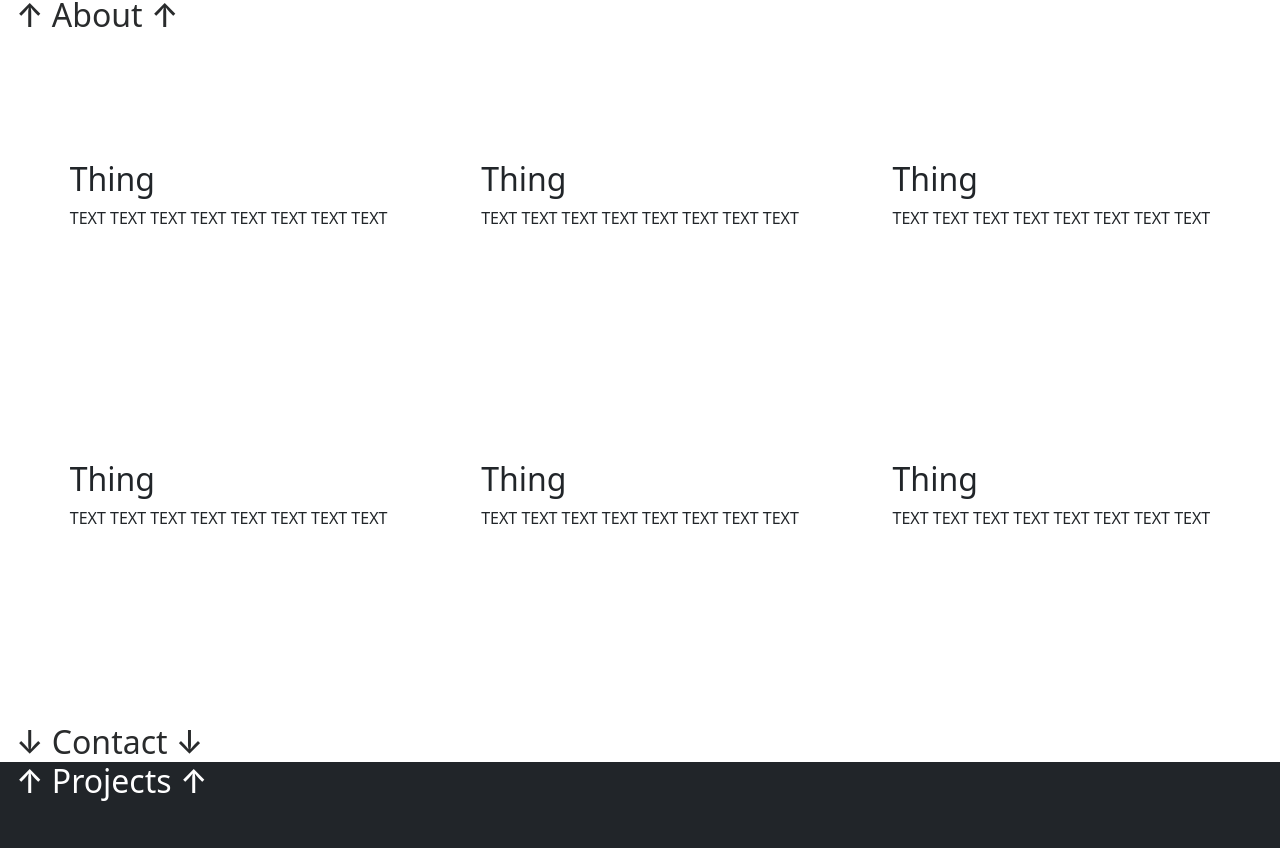
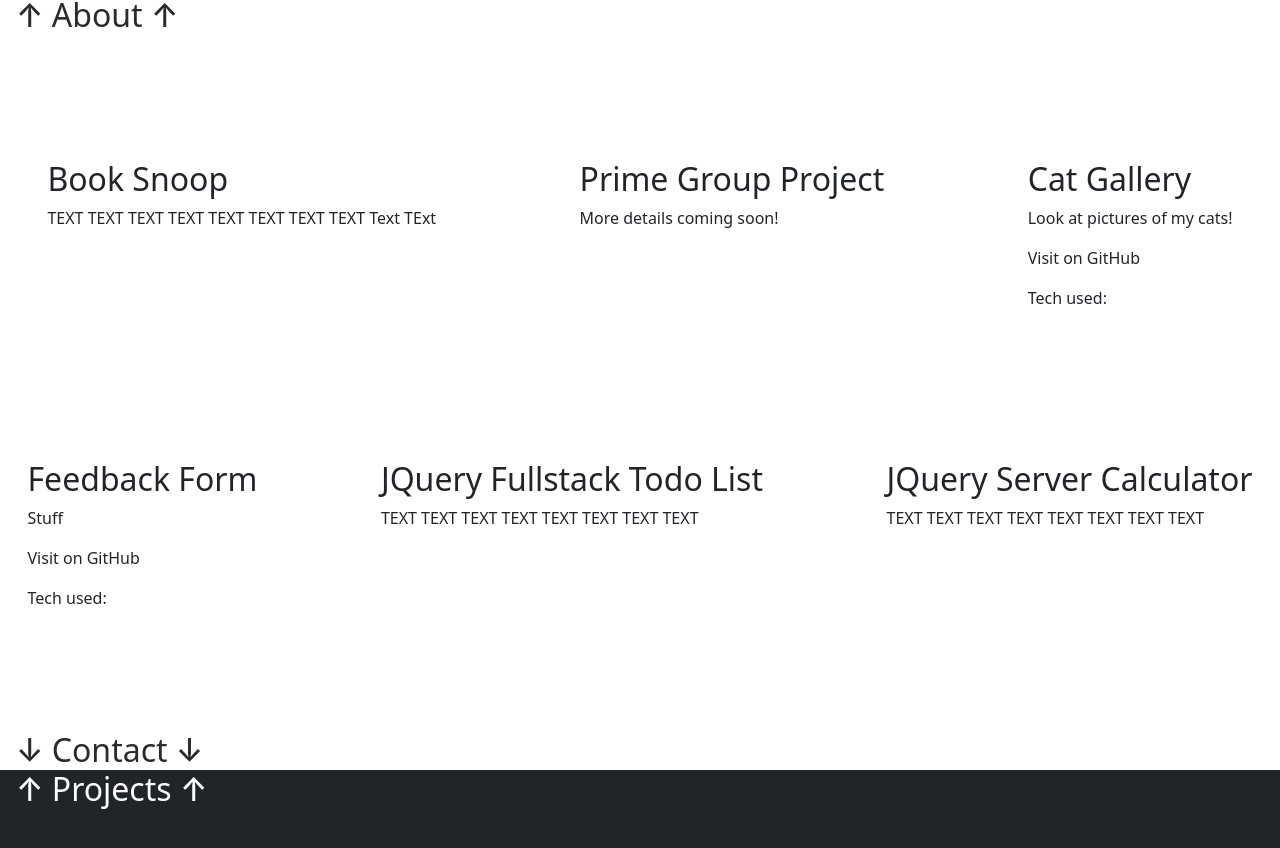
Before and after one commit to theo-jf/theo-jf.github.io, a React (Create React App) app: page / in a window 1280 px wide. Shown: the part 726-1574 px from the top of the page. Built offline with nearby package versions, Linux system fonts and the light colour scheme.

Commit message:
added project titles

```diff
--- a/src/components/Projects/Projects.jsx
+++ b/src/components/Projects/Projects.jsx
@@ -12,40 +12,44 @@ export default function Projects() {
         <h2 className="projectsHeader bg-dark">&#x2193; Projects &#x2193;</h2>
         <h2 className="aboutHeader bg-white">&#x2191; About &#x2191;</h2>
         <Box height="10vh" className="divider" />
-        <Grid style={{overflow: "auto"}} justifyContent="space-evenly" height="75vh" container spacing={1}>
+        <Grid style={{overflow: "auto"}} justifyContent="space-evenly" height="75vh" container rowSpacing={0} columnSpacing={10}>
             <Grid item>
                 <CardContent>
-                    <h2>Thing</h2>
+                    <h2>Book Snoop</h2>
+                    <p>TEXT TEXT TEXT TEXT TEXT TEXT TEXT TEXT Text TExt</p>
+                </CardContent>
+            </Grid>
+            <Grid item>
+                <CardContent>
+                    <h2>Prime Group Project</h2>
+                    <p>More details coming soon!</p>
+                </CardContent>
+            </Grid>
+            <Grid item>
+                <CardContent>
+                    <h2>Cat Gallery</h2>
+                    <p>Look at pictures of my cats!</p>
+                    <p id="catGallery">Visit on GitHub</p>
+                    <p>Tech used:</p>
+                </CardContent>
+            </Grid>
+            <Grid item>
+                <CardContent>
+                    <h2>Feedback Form</h2>
+                    <p>Stuff</p>
+                    <p id="feedbackForm">Visit on GitHub</p>
+                    <p>Tech used:</p>
+                </CardContent>
+            </Grid>
+            <Grid item>
+                <CardContent>
+                    <h2>JQuery Fullstack Todo List</h2>
                     <p>TEXT TEXT TEXT TEXT TEXT TEXT TEXT TEXT</p>
                 </CardContent>
             </Grid>
             <Grid item>
                 <CardContent>
-                    <h2>Thing</h2>
-                    <p>TEXT TEXT TEXT TEXT TEXT TEXT TEXT TEXT</p>
-                </CardContent>
-            </Grid>
-            <Grid item>
-                <CardContent>
-                    <h2>Thing</h2>
-                    <p>TEXT TEXT TEXT TEXT TEXT TEXT TEXT TEXT</p>
-                </CardContent>
-            </Grid>
-            <Grid item>
-                <CardContent>
-                    <h2>Thing</h2>
-                    <p>TEXT TEXT TEXT TEXT TEXT TEXT TEXT TEXT</p>
-                </CardContent>
-            </Grid>
-            <Grid item>
-                <CardContent>
-                    <h2>Thing</h2>
-                    <p>TEXT TEXT TEXT TEXT TEXT TEXT TEXT TEXT</p>
-                </CardContent>
-            </Grid>
-            <Grid item>
-                <CardContent>
-                    <h2>Thing</h2>
+                    <h2>JQuery Server Calculator</h2>
                     <p>TEXT TEXT TEXT TEXT TEXT TEXT TEXT TEXT</p>
                 </CardContent>
             </Grid>
```
Also changed, not shown: public/projectWireframes/Feedback/MyAdmin.png (added), 1 other file (tests, documents, lock files or other folders).
